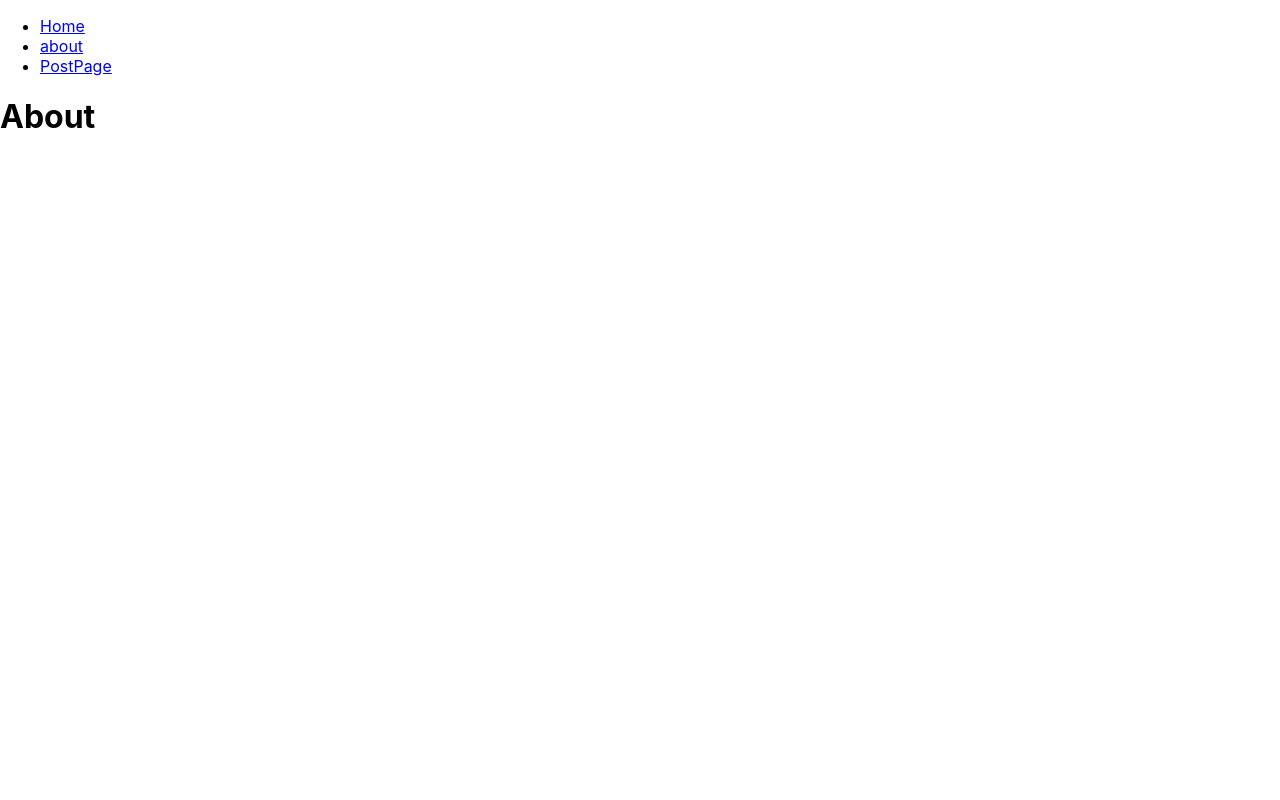
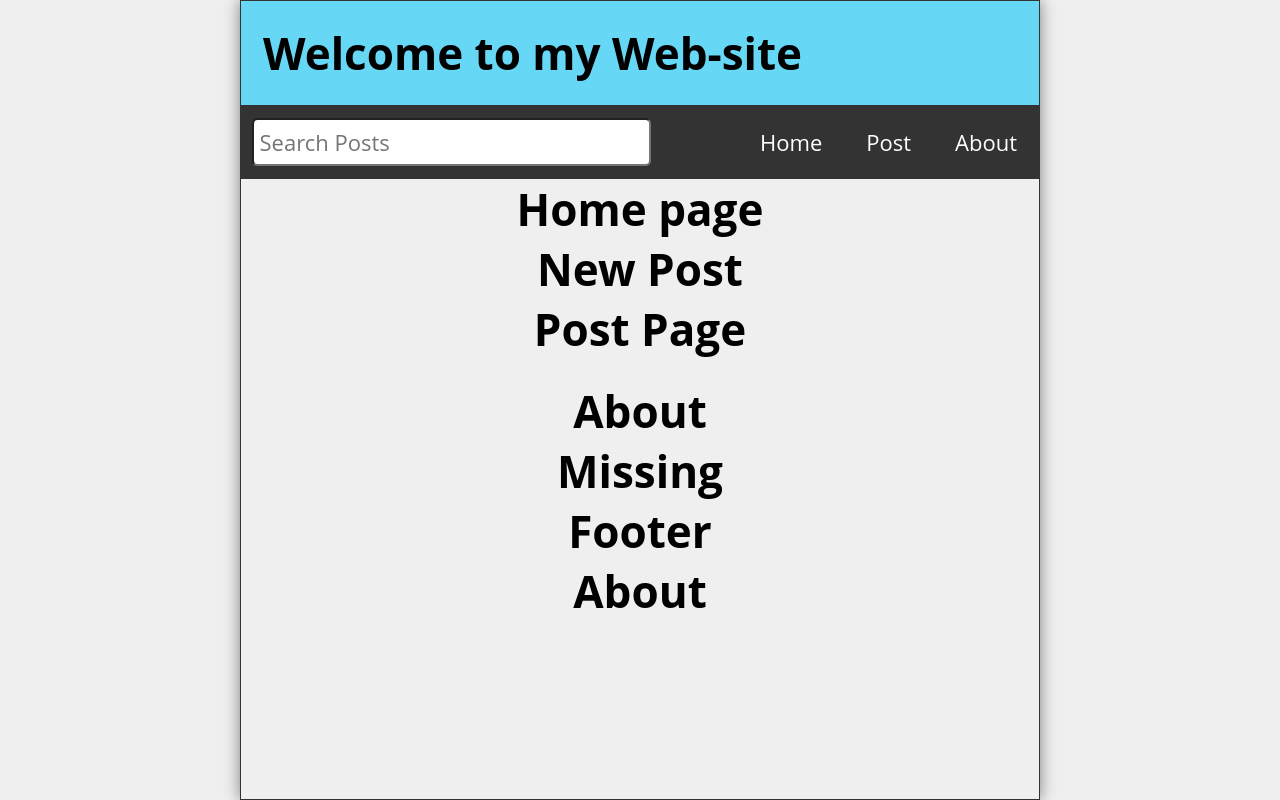
Before and after one commit to Daveram1714/Socialmedia-app, a React (Create React App) app: page /about in a window 1280 px wide. Built offline with nearby package versions, Linux system fonts and the light colour scheme.

Commit message:
postBody

```diff
--- a/src/App.js
+++ b/src/App.js
@@ -1,4 +1,4 @@
-import React from 'react'
+import React, { useState } from 'react'
 import Header from './Header'
 import Nav from './Nav'
 import Home from './Home'
@@ -9,38 +9,80 @@ import Missing from './Missing'
 import Footer from './Footer'
 import { Link, Route, Routes } from 'react-router-dom'
 import Post from './Post'
+import PostLayout from './PostLayout'
 
 const App = () => {
+
+  const[post,setPost] = useState([
+    {
+      id: 1,
+      title: "sunt aut facere repellat provident occaecati excepturi optio reprehenderit",
+      datetime :   "December 31, 2024 6:00 PM",
+      body: "quia et suscipit\nsuscipit recusandae consequuntur expedita et cum\nreprehenderit molestiae ut ut quas totam\nnostrum rerum est autem sunt rem eveniet architecto"
+    },
+    {
+      id: 2,
+      datetime :   "November 18, 2020 11:30 AM",
+      title: "qui est esse",
+      body: "est rerum tempore vitae\nsequi sint nihil reprehenderit dolor beatae ea dolores neque\nfugiat blanditiis voluptate porro vel nihil molestiae ut reiciendis\nqui aperiam non debitis possimus qui neque nisi nulla"
+    },
+    {
+      id: 3,
+      datetime :   "October 1, 2022 7:15 PM",
+      title: "ea molestias quasi exercitationem repellat qui ipsa sit aut",
+      body: "et iusto sed quo iure\nvoluptatem occaecati omnis eligendi aut ad\nvoluptatem doloribus vel accusantium quis pariatur\nmolestiae porro eius odio et labore et velit aut"
+    },
+    {
+      id: 4,
+      title: "eum et est occaecati",
+      datetime :   "August 15, 2010 2:45 PM",
+
+      "body": "ullam et saepe reiciendis voluptatem adipisci\nsit amet autem assumenda provident rerum culpa\nquis hic commodi nesciunt rem tenetur doloremque ipsam iure\nquis sunt voluptatem rerum illo velit"
+    },
+    {
+      id: 5,
+      title: "nesciunt quas odio",
+      datetime :   "September 9, 2015 10:00 AM",
+      body: "repudiandae veniam quaerat sunt sed\nalias aut fugiat sit autem sed est\nvoluptatem omnis possimus esse voluptatibus quis\nest aut tenetur dolor neque"
+    },
+    {
+      id: 6,
+      title: "dolorem eum magni eos aperiam quia",
+      datetime :  "July 22, 2003 5:30 AM",
+      body: "ut aspernatur corporis harum nihil quis provident sequi\nmollitia nobis aliquid molestiae\nperspiciatis et ea nemo ab reprehenderit accusantium quas\nvoluptate dolores velit et doloremque molestiae"
+    }
+  ])
+const[search,setSearch] = useState('')
+const[searchResult,setSearchResult] =useState ([])
+
   return (
     <div className='App'>
-        <nav>
-          <ul>
-            <li><Link to='/'>Home</Link> </li>
-            <li><Link to='/about'>about</Link> </li>
-            <li><Link to ='/postpage'> PostPage</Link> </li>
-          </ul>
-        </nav>
 
-      <Routes>
-        <Route path='*' element ={<Missing />} />
-        <Route path='/' element={<Home/>}/>
-        <Route path='/about' element={<About/>}/>
-        <Route path='/newpost' element ={<NewPost />} />
-        <Route path ='/postpage'>
-              <Route index element = {<PostPage />} />
-              <Route path='newpost' element = {<NewPost />} />
-              <Route path=':id' element = {<Post />} />
-        </Route>
-      </Routes>
+      <Header
+      title = "Welcome to my Web-site"
+      />
+      <Nav
+      search = {search}
+      setSearch = {setSearch}
 
-      {/* <Header />
-      <Nav />
+      />
       <Home />
       <NewPost />
       <PostPage />
+      <Post
+      post ={post}
+      />
       <About />
       <Missing />
-      <Footer /> */}
+      <Footer />
+
+
+      <Routes>
+        <Route path='/' element = {<Home />} />
+        <Route path='/post' element ={<Post/>} />
+        <Route path='/about' element ={<About />} />
+
+      </Routes>
 
     </div>
   )
--- a/src/Header.js
+++ b/src/Header.js
@@ -1,9 +1,9 @@
 import React from 'react'
 
-const Header = () => {
+const Header = ({title}) => {
   return (
-    <header>
-        <h1>Header</h1>
+    <header className='Header'>
+        <h1>{title}</h1>
     </header>
 )
 }
--- a/src/Home.js
+++ b/src/Home.js
@@ -3,7 +3,7 @@ import React from 'react'
 const Home = () => {
   return (
     <main>
-        <h1>Welcome to my website</h1>
+        <h1>Home page</h1>
     </main>
 )
 }
--- a/src/Nav.js
+++ b/src/Nav.js
@@ -1,9 +1,26 @@
 import React from 'react'
+import { Link } from 'react-router-dom'
 
-const Nav = () => {
+const Nav = ({search,setSearch}) => {
   return (
-    <nav>
-        <h1>Nav</h1>
+    <nav className='Nav'>
+      <form className='searchForm' onSubmit={(e) => e.preventDefault()}>
+      <label htmlFor='Search'>Search Post</label>
+      <input
+      id='search'
+      placeholder='Search Posts'
+      type='text'
+      value={search}
+      onChange={(e) => setSearch(e.target.value)}
+      />
+      </form>
+      <ul>
+        <li><Link to= '/'>Home</Link> </li>
+        <li><Link to = '/post'>Post</Link> </li>
+        <li><Link to = '/about'>About</Link> </li>
+      </ul>
+
+
     </nav>
 )
 }
--- a/src/Post.js
+++ b/src/Post.js
@@ -1,11 +1,12 @@
 import React from 'react'
-import { useParams } from 'react-router-dom'
 
-const Post = () => {
-    const {id}  = useParams()
-
+const Post = ({post}) => {
   return (
-    <div>Post {id}</div>
+    <article>
+      <h2>{post.title}</h2>
+      <p className='postDate'>{post.datetime}</p>
+      <p className='postBody'>{post.body ? (post.body).length <= 25 ? post.body : `${(post.body).slice(0,25)}...` : ''}</p>
+    </article>
   )
 }
 
--- /dev/null
+++ b/src/PostLayout.js
@@ -0,0 +1,16 @@
+import React from 'react'
+import { Link, Outlet } from 'react-router-dom'
+
+const PostLayout = () => {
+  return (
+    <>
+        <Link to = '/postpage/1'>Post 1</Link> <br/>
+        <Link to='/postpage/2'>Post 2</Link> <br/>
+        <Link to ='/postpage/3'>Post 3</Link> <br/>
+        <Link to ='/postpage/newpost'>New Post</Link>
+        <Outlet />
+    </>
+  )
+}
+
+export default PostLayout
--- a/src/PostPage.js
+++ b/src/PostPage.js
@@ -4,11 +4,8 @@ import { Link } from 'react-router-dom'
 const PostPage = () => {
   return (
     <main>
-        <h1>Main</h1>
-        <Link to = '/postpage/1'>Post 1</Link> <br/>
-        <Link to='/postpage/2'>Post 2</Link> <br/>
-        <Link to ='/postpage/3'>Post 3</Link> <br/>
-        <Link to ='/postpage/newpost'>New Post</Link>
+        <h1>Post Page</h1>
+
     </main>
 )
 }
--- a/src/index.css
+++ b/src/index.css
@@ -11,3 +11,282 @@ code {
   font-family: source-code-pro, Menlo, Monaco, Consolas, 'Courier New',
     monospace;
 }
+
+@import url('https://fonts.googleapis.com/css2?family=Open+Sans&display=swap');
+
+* {
+  margin: 0;
+  padding: 0;
+  box-sizing: border-box;
+}
+
+html {
+  font-size: 16px;
+}
+
+body {
+  min-height: 100vh;
+  font-family: 'Open Sans', sans-serif;
+  -webkit-font-smoothing: antialiased;
+  -moz-osx-font-smoothing: grayscale;
+  display: flex;
+  background-color: #efefef;
+}
+
+#root {
+  flex-grow: 1;
+  display: flex;
+  justify-content: center;
+  align-items: center;
+}
+
+.App {
+  width: 100%;
+  max-width: 800px;
+  height: 100vh;
+  display: flex;
+  flex-direction: column;
+  justify-content: flex-start;
+  align-items: center;
+  border: 1px solid #333;
+  box-shadow: 0px 0px 15px gray;
+}
+
+.Header, .Footer {
+  width: 100%;
+  background-color: #66d8f5;
+  padding: 1rem;
+  display: flex;
+  justify-content: space-between;
+  align-items: center;
+}
+
+.Header h1 {
+  font-size: 1.5rem;
+}
+
+.Header svg {
+  font-size: 2rem;
+}
+
+.Footer {
+  padding: 0.75rem;
+  display: grid;
+  place-content: center;
+}
+
+.Nav {
+  width: 100%;
+  background-color: #333;
+  display: flex;
+  flex-direction: column;
+  justify-content: flex-start;
+  align-items: flex-start;
+}
+
+.searchForm {
+  width: 80%;
+  padding: 1rem 0 0 0.75rem;
+}
+
+.searchForm input[type="text"] {
+  font-family: 'Open Sans', sans-serif;
+  width: 100%;
+  min-height: 48px;
+  font-size: 1rem;
+  padding: 0.25rem;
+  border-radius: 0.25rem;
+  outline: none;
+}
+
+.searchForm label {
+  position: absolute;
+  left: -99999px;
+}
+
+.Nav ul {
+  color: #fff;
+  list-style-type: none;
+  display: flex;
+  flex-wrap: nowrap;
+  align-items: center;
+}
+
+.Nav li {
+  padding: 1rem;
+}
+
+.Nav li:hover,
+.Nav li:focus {
+  padding: 1rem;
+}
+
+.Nav li a {
+  color: #fff;
+  text-decoration: none;
+}
+
+.Nav li:hover,
+.Nav li:focus,
+.Nav li:hover a,
+.Nav li:focus a  {
+  background-color: #eee;
+  color: #333;
+}
+
+.Nav li:hover a,
+.Nav li:focus a {
+  cursor: pointer;
+}
+
+.Home, .NewPost, .PostPage, .About, .Missing {
+  width: 100%;
+  flex-grow: 1;
+  padding: 1rem;
+  overflow-y: auto;
+  background-color: #fff;
+}
+
+.post {
+  margin-top: 1rem;
+  padding-bottom: 1rem;
+  border-bottom: 1px solid lightgray;
+}
+
+.Home .post a {
+  text-decoration: none;
+}
+
+.Home .post a,
+.Home .post a:visited {
+  color: #000;
+}
+
+.post:first-child {
+  margin-top: 0;
+}
+
+.post:last-child {
+  border-bottom: none;
+}
+
+.postDate {
+  font-size: 0.75rem;
+  margin-top: 0.25rem;
+}
+
+.postBody {
+  margin: 1rem 0;
+}
+
+.newPostForm {
+  display: flex;
+  flex-direction: column;
+}
+
+.newPostForm label {
+  margin-top: 1rem;
+}
+
+.newPostForm input[type='text'],
+.newPostForm textarea {
+  font-family: 'Open Sans', sans-serif;
+  width: 100%;
+  min-height: 48px;
+  font-size: 1rem;
+  padding: 0.25rem;
+  border-radius: 0.25rem;
+  margin-right: 0.25rem;
+  outline: none;
+}
+
+.newPostForm textarea {
+  height: 100px;
+}
+
+.newPostForm button {
+  margin-top: 1rem;
+  height: 48px;
+  min-width: 48px;
+  border-radius: 10px;
+  padding: 0.5rem;
+  font-size: 1rem;
+  cursor: pointer;
+}
+
+.Missing p, .PostPage p, .NewPost p {
+  margin-top: 1rem;
+}
+
+.PostPage button {
+  height: 48px;
+  min-width: 48px;
+  border-radius: 0.25rem;
+  padding: 0.5rem;
+  margin-right: 0.5rem;
+  font-size: 1rem;
+  color: #fff;
+  cursor: pointer;
+}
+
+.deleteButton {
+  background-color: red;
+}
+
+.editButton {
+  background-color: #333;
+}
+
+.statusMsg {
+  margin-top: 2rem;
+}
+
+@media only screen and (min-width: 610px) {
+  html {
+    font-size: 22px;
+  }
+
+  .Header h1 {
+    font-size: 2rem;
+  }
+
+  .Nav {
+    flex-direction: row;
+    flex-wrap: nowrap;
+    justify-content: space-between;
+    align-items: center;
+  }
+
+  .Nav ul {
+    text-align: right;
+  }
+
+  .Nav li:hover,
+  .Nav li:focus,
+  .Nav li:hover a,
+  .Nav li:focus a  {
+    background-color: #eee;
+    color: #333;
+  }
+
+  .searchForm {
+    width: 50%;
+    padding: .5rem 0;
+  }
+
+  .searchForm input[type="text"] {
+    margin-left: 0.5rem;
+  }
+
+  .newPostForm textarea {
+    height: 300px;
+  }
+}
+
+@media only screen and (min-width: 992px) {
+
+  .Header svg {
+    font-size: 3rem;
+  }
+
+}
```
